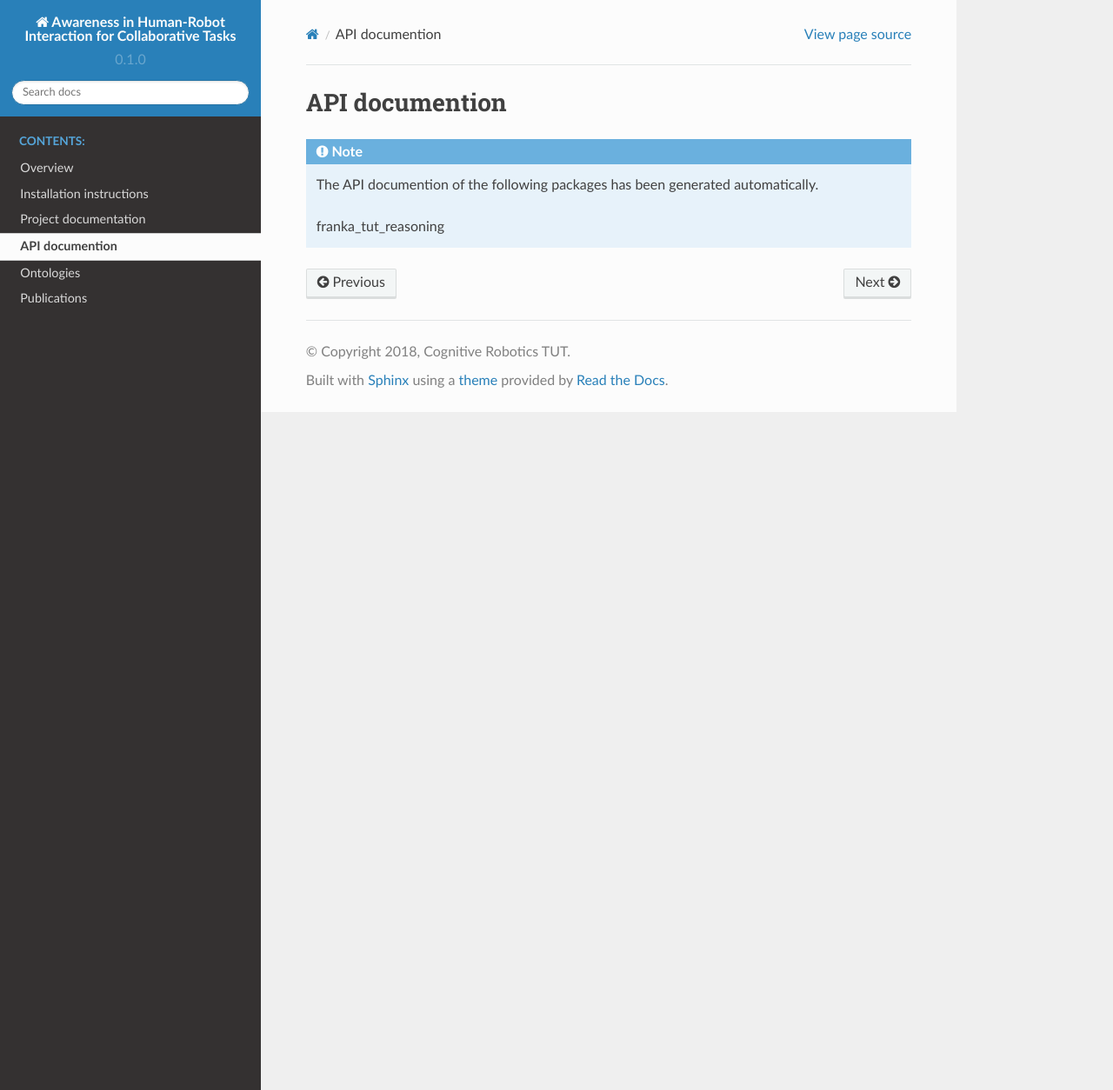
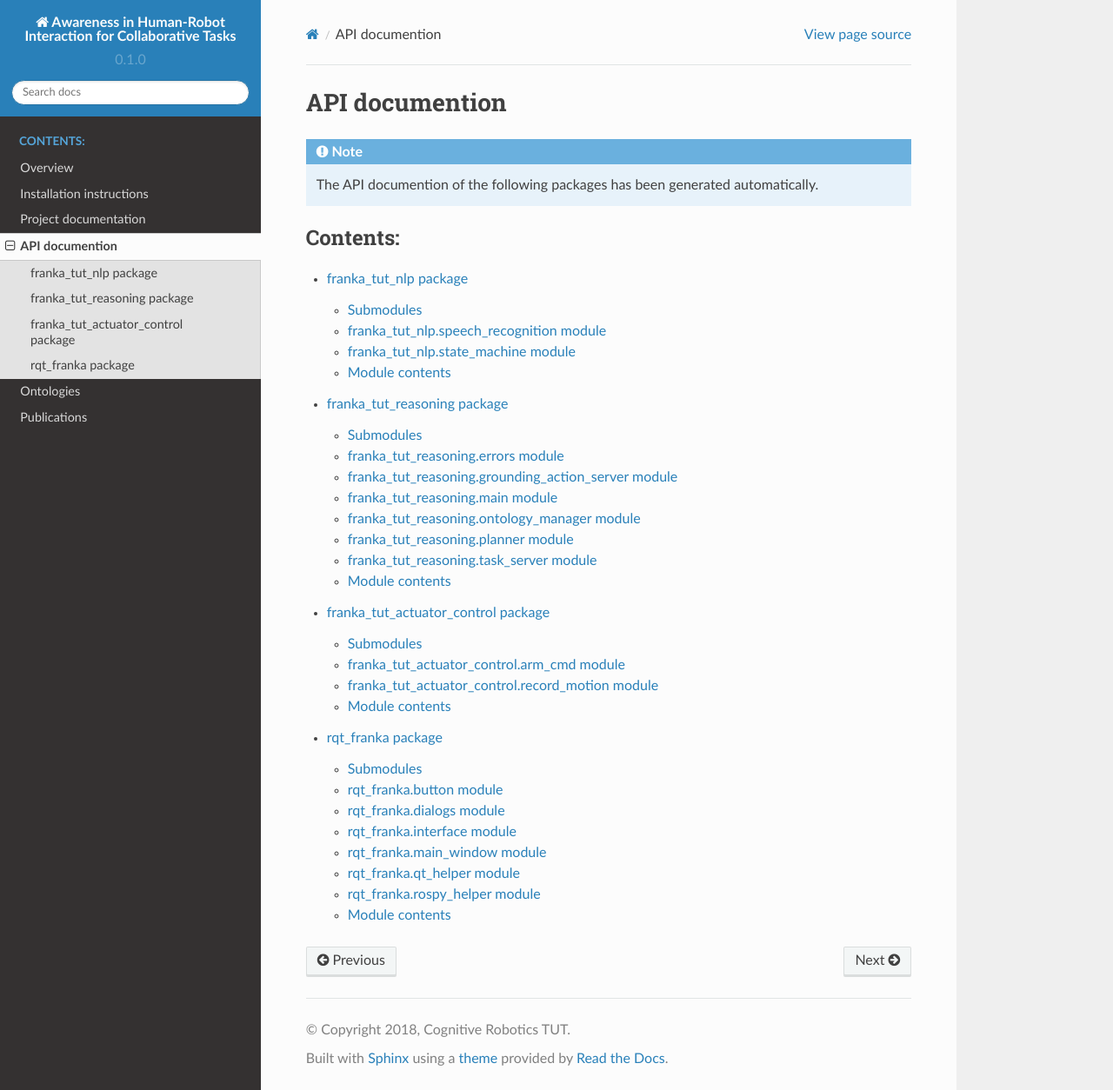
Before and after one commit to Zorrander/cogrob-tut-hri, a Sphinx documentation site: the page built from docs/source/API.rst, in a window 1280 px wide and 1254 px high. Shown: the whole window at 87% size. Built offline with Sphinx 7.4.7 and the Read the Docs theme 2.0.0, drawn with Linux system fonts in a browser that asks for light colours.

Commit message:
update docs

```diff
--- a/docs/source/API.rst
+++ b/docs/source/API.rst
@@ -6,9 +6,11 @@ API documention
    The API documention of the following packages has been generated automatically.
 
 
-   .. toctree::
-      :maxdepth: 4
-      :caption: Contents:
+.. toctree::
+    :maxdepth: 4
+    :caption: Contents:
 
-
-   franka_tut_reasoning
+    franka_tut_nlp
+    franka_tut_reasoning
+    franka_tut_actuator_control
+    rqt_franka
--- /dev/null
+++ b/docs/source/franka_tut_actuator_control.rst
@@ -0,0 +1,30 @@
+franka\_tut\_actuator\_control package
+======================================
+
+Submodules
+----------
+
+franka\_tut\_actuator\_control\.arm\_cmd module
+-----------------------------------------------
+
+.. automodule:: franka_tut_actuator_control.arm_cmd
+    :members:
+    :undoc-members:
+    :show-inheritance:
+
+franka\_tut\_actuator\_control\.record\_motion module
+-----------------------------------------------------
+
+.. automodule:: franka_tut_actuator_control.record_motion
+    :members:
+    :undoc-members:
+    :show-inheritance:
+
+
+Module contents
+---------------
+
+.. automodule:: franka_tut_actuator_control
+    :members:
+    :undoc-members:
+    :show-inheritance:
--- /dev/null
+++ b/docs/source/franka_tut_nlp.rst
@@ -0,0 +1,30 @@
+franka\_tut\_nlp package
+========================
+
+Submodules
+----------
+
+franka\_tut\_nlp\.speech\_recognition module
+--------------------------------------------
+
+.. automodule:: franka_tut_nlp.speech_recognition
+    :members:
+    :undoc-members:
+    :show-inheritance:
+
+franka\_tut\_nlp\.state\_machine module
+---------------------------------------
+
+.. automodule:: franka_tut_nlp.state_machine
+    :members:
+    :undoc-members:
+    :show-inheritance:
+
+
+Module contents
+---------------
+
+.. automodule:: franka_tut_nlp
+    :members:
+    :undoc-members:
+    :show-inheritance:
--- a/docs/source/overview.rst
+++ b/docs/source/overview.rst
@@ -3,6 +3,7 @@ Overview
 
 .. figure:: _static/system2.png
     :align: center
+    :scale: 50 %
     :figclass: align-center
 
     General organization of the collaborative platform. Skill description occurs off-line and independently of the robot used. Operative knowledge is then demonstrated on-line. Finally the skills can be activated by natural language commands or through the GUI.
@@ -13,7 +14,7 @@ The knowledge base server
 
 .. figure:: _static/web_interface.png
     :align: center
-    :scale: 50 %
+    :scale: 75 %
     :figclass: align-center
 
     Off-line web app allowing to describe new skills to the robot. The first step consists in naming the skill. The second step defines which command could activate it. Finally the different physical abilities involved in performing the skill can be specified. Our poll of predefined physical abilities is for now composed of picking, placing, and pouring.
@@ -33,7 +34,7 @@ Solving amgiguities
 
 .. figure:: _static/bulle.png
     :align: center
-    :scale: 50 %
+    :scale: 25 %
     :figclass: align-center
 
     Grounding of a new symbol (spaghetti) in the knowledge base using human-robot interaction through natural language.
--- /dev/null
+++ b/docs/source/rqt_franka.rst
@@ -0,0 +1,62 @@
+rqt\_franka package
+===================
+
+Submodules
+----------
+
+rqt\_franka\.button module
+--------------------------
+
+.. automodule:: rqt_franka.button
+    :members:
+    :undoc-members:
+    :show-inheritance:
+
+rqt\_franka\.dialogs module
+---------------------------
+
+.. automodule:: rqt_franka.dialogs
+    :members:
+    :undoc-members:
+    :show-inheritance:
+
+rqt\_franka\.interface module
+-----------------------------
+
+.. automodule:: rqt_franka.interface
+    :members:
+    :undoc-members:
+    :show-inheritance:
+
+rqt\_franka\.main\_window module
+--------------------------------
+
+.. automodule:: rqt_franka.main_window
+    :members:
+    :undoc-members:
+    :show-inheritance:
+
+rqt\_franka\.qt\_helper module
+------------------------------
+
+.. automodule:: rqt_franka.qt_helper
+    :members:
+    :undoc-members:
+    :show-inheritance:
+
+rqt\_franka\.rospy\_helper module
+---------------------------------
+
+.. automodule:: rqt_franka.rospy_helper
+    :members:
+    :undoc-members:
+    :show-inheritance:
+
+
+Module contents
+---------------
+
+.. automodule:: rqt_franka
+    :members:
+    :undoc-members:
+    :show-inheritance:
```
